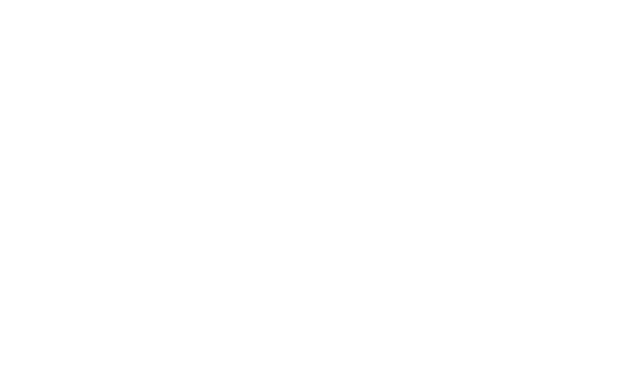
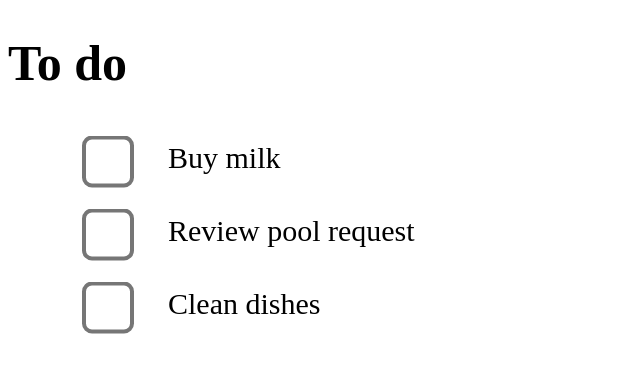
Before and after one commit to gr3yknigh1/todoer, a React (Create React App) app: page / in a window 1280 px wide. Shown: the top 372 px of the page, without its empty margins (0-640 px from the left). Built offline with nearby package versions, Linux system fonts and the light colour scheme.

Commit message:
Add static to do list

```diff
--- /dev/null
+++ b/src/App.css
@@ -0,0 +1,18 @@
+
+.text {
+    font-size: 30px;
+}
+
+h1.text {
+    font-size: 50px;
+}
+
+.listItem {
+    list-style: " ";
+}
+
+.checkbox {
+    width:60px;
+    transform: scale(4);
+    margin: 30px;
+}
--- a/src/App.js
+++ b/src/App.js
@@ -1,7 +1,49 @@
+import { useCallback, useState } from "react"
+import "./App.css"
+
+
+function ListItem(props) {
+
+  const [isChecked, setIsChecked] = useState(false)
+
+  const onCheckboxChange = useCallback((checkbox) => {
+    setIsChecked(checkbox.target.checked)
+  }, [setIsChecked])
+
+  return (
+    <>
+      <li className="listItem" key={props.index}>
+        <input
+          className="checkbox"
+          type="checkbox"
+          onChange={onCheckboxChange}
+        />
+        <span className="text">
+          { isChecked ? <s>{props.label}</s> : props.label }
+        </span>
+      </li>
+    </>
+  )
+}
+
+
+function List() {
+  const labels = ["Buy milk", "Review pool request", "Clean dishes"]
+
+  const elements = labels.map((label, index) => {
+    return <ListItem label={label} key={index} />
+  })
+
+  return (
+    <ul>{elements}</ul>
+  )
+}
 
 function App() {
   return (
-    <div className="App">
+    <div>
+      <h1 className="text">To do</h1>
+      <List/>
     </div>
   );
 }
```
